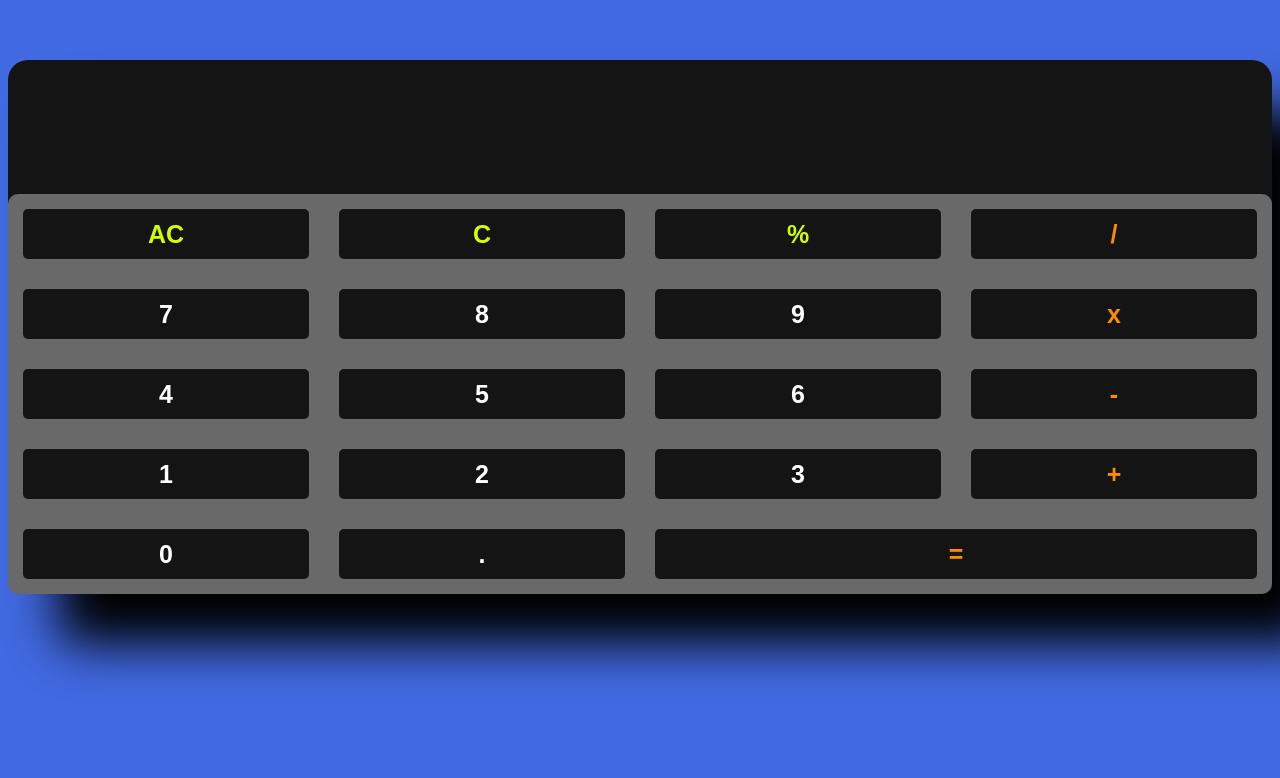
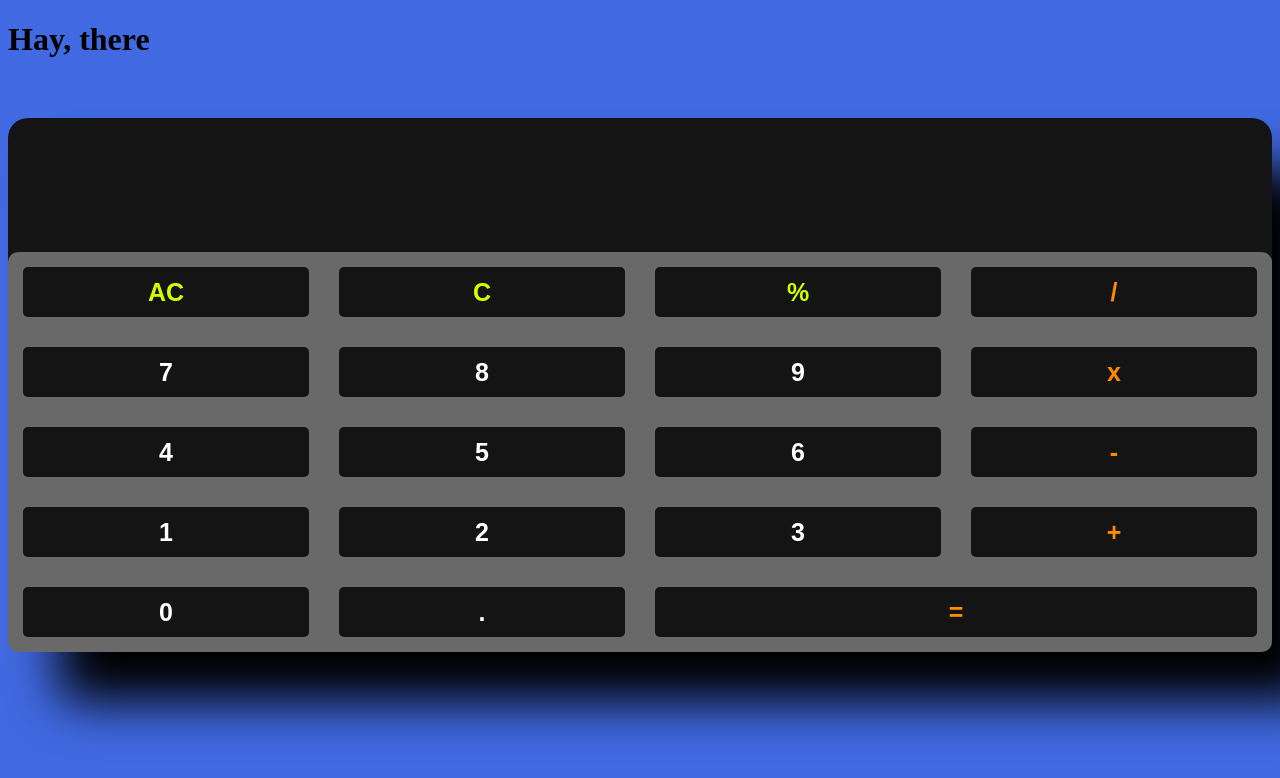
Before and after one commit to MePrakashChaulagain/MePrakashChaulagain.github.io, a plain HTML site: page index.html in a window 1280 px wide. Drawn offline with Linux system fonts and the light colour scheme.

Commit message:
index.html

```diff
--- a/index.html
+++ b/index.html
@@ -63,6 +63,8 @@
 </head>
 
 <body>
+  <h1>Hay, there</h1>
+
   <div class="app">
     <input id="input">
 
```
